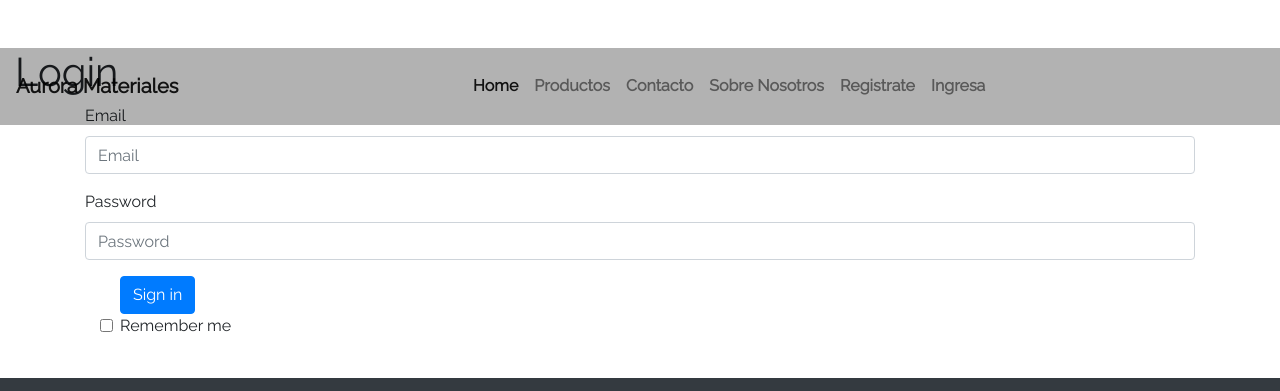
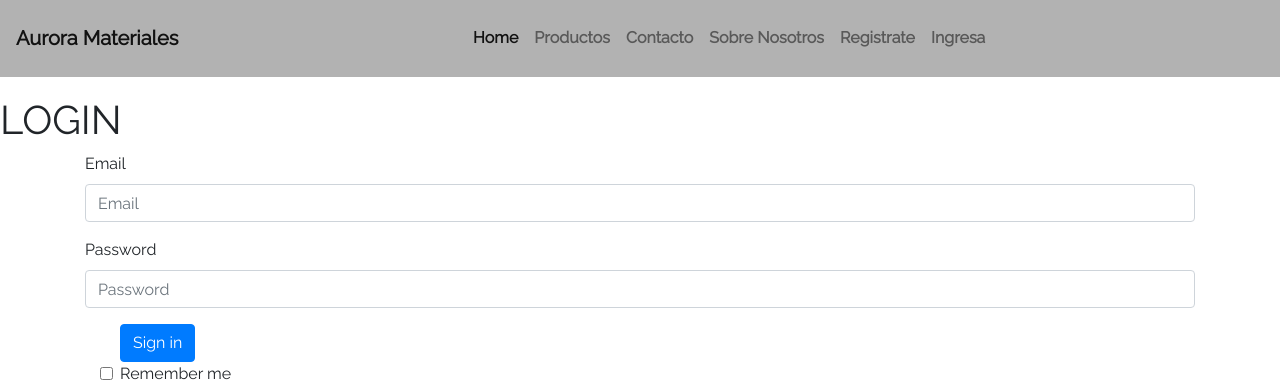
Before and after one commit to flocane/dhintegrador, a PHP site: page /login.php in a window 1280 px wide. Shown: the top 391 px of the page. Run offline with PHP 8.4, Linux system fonts and the light colour scheme; some libraries are stand-ins or nearby versions.

Commit message:
Modificacion Login

```diff
--- a/login.php
+++ b/login.php
@@ -13,6 +13,7 @@
     <link href="https://fonts.googleapis.com/css?family=Raleway" rel="stylesheet">
   </head>
   <body>
+  <div class="container-fluid px-0">
   <nav class="navbar navbar-expand-lg navbar-light ">
 <a class="navbar-brand" href="#">Aurora Materiales</a>
 <button class="navbar-toggler" type="button" data-toggle="collapse" data-target="#navbarNav" aria-controls="navbarNav" aria-expanded="false" aria-label="Toggle navigation">
@@ -27,7 +28,7 @@
       <a class="nav-link" href="#">Productos</a>
     </li>
     <li class="nav-item">
-    <a class="nav-link" href="formulario.php">Contacto</a>
+      <a class="nav-link" href="formulario.php">Contacto <span class="sr-only">(current)</span></a>
     </li>
     <li class="nav-item">
       <a class="nav-link" href="about.php" >Sobre Nosotros</a>
@@ -36,25 +37,24 @@
       <a class="nav-link" href="registro.php" >Registrate</a>
     </li>
     <li class="nav-item">
-    <a class="nav-link" href="login.php" >Ingresa <span class="sr-only">(current)</span></a>
+      <a class="nav-link" href="login.php" >Ingresa</a>
     </li>
   </ul>
 </div>
 </nav>
 <section>
-  <div class="col-12 mt-5">
-  <h1>Login</h1>
-    </div>
   <form>
+  <br>
+  <br>
+  <br>
+  <br>
+  <h1> LOGIN</h1>
     <div class="container">
-
-
   <div class="form-row">
     <div class="form-group col-12">
       <label for="inputEmail">Email</label>
       <input type="email" class="form-control" id="inputEmail" placeholder="Email">
     </div>
-
 <div class="form-group col-12">
     <label for="inputAddress2">Password</label>
     <input type="password" class="form-control" id="Password" placeholder="Password">
@@ -69,10 +69,6 @@
         Remember me
       </label>
       </div>
-
-
-
-
   </div>
 </form>
 <br>
```
Lines whose indentation alone changed are shown as unchanged.
